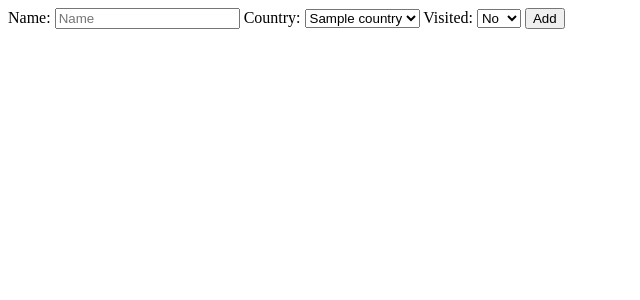
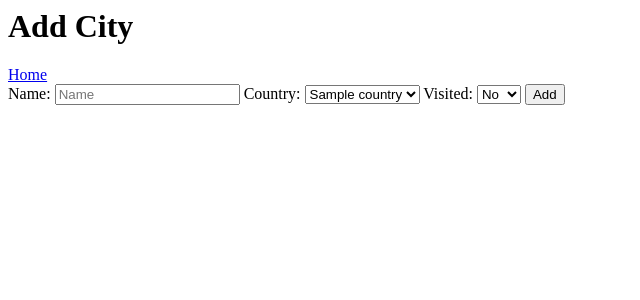
Before and after one commit to mjmccoach/cc_pure_bliss_project, a Flask app: page /cities/new in a window 1280 px wide. Shown: the top 300 px of the page, without its empty margins (0-640 px from the left). Run offline with Flask 2, Linux system fonts and the light colour scheme; a database or web service that is not in the repository returns one stand-in record (values such as "Sample title"); some libraries are stand-ins or nearby versions.

Commit message:
HTML for cities and countries templates working and showing correct data. Both have links to return home and can add to the cities/countries databases.

```diff
--- a/repositories/city_repository.py
+++ b/repositories/city_repository.py
@@ -23,7 +23,7 @@ def select_all():
 
     for row in results:
         country = country_repository.select(row["id"])
-        city = City(["name"], country , ['visited'], [id])
+        city = City(row["name"], country , row['visited'], row['id'])
         city_list.append(city)
     return city_list
 
--- a/templates/cities/index.html
+++ b/templates/cities/index.html
@@ -2,6 +2,7 @@
     Cities
 </h1>
 <a href="/">Home</a>
+{% block content %}
 
 <table>
     <th>Names</th>
@@ -16,3 +17,5 @@
 </table>
 
 <a href="/cities/new">Add New City</a>
+
+{% endblock %}
--- a/templates/cities/new.html
+++ b/templates/cities/new.html
@@ -1,5 +1,6 @@
 {% block content  %}
-
+<h1>Add City</h1>
+<a href="/">Home</a>
 <form action="/cities" methods="post">
     <label for="name">Name:</label>
     <input type="text" id ="name" placeholder="Name" required>
--- a/templates/countries/index.html
+++ b/templates/countries/index.html
@@ -9,7 +9,7 @@
 </tr>
 
     {% for country in all_countries %}
-       <tr> <td> {{country.name}} {{country.continent}} </td></tr>
+       <tr> <td> {{country.name}},{{country.continent}} </td></tr>
     {% endfor %}
 
 </table>
--- a/templates/countries/new.html
+++ b/templates/countries/new.html
@@ -1,7 +1,8 @@
 
 {% block content %}
 
-
+<h1>Add Country</h1>
+<a href="/">Home</a>
 <form action="/countries" method ="post">
 
     <label for="name">Name</label>
```
